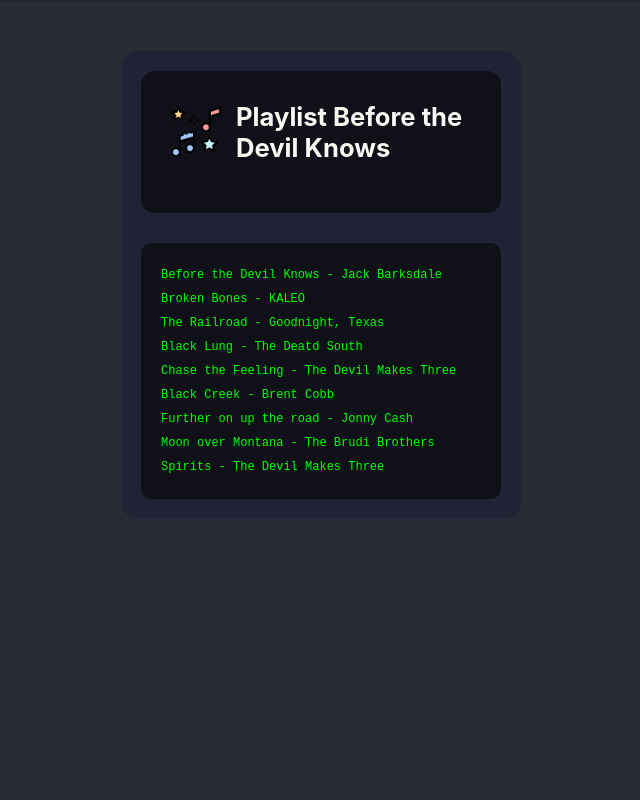
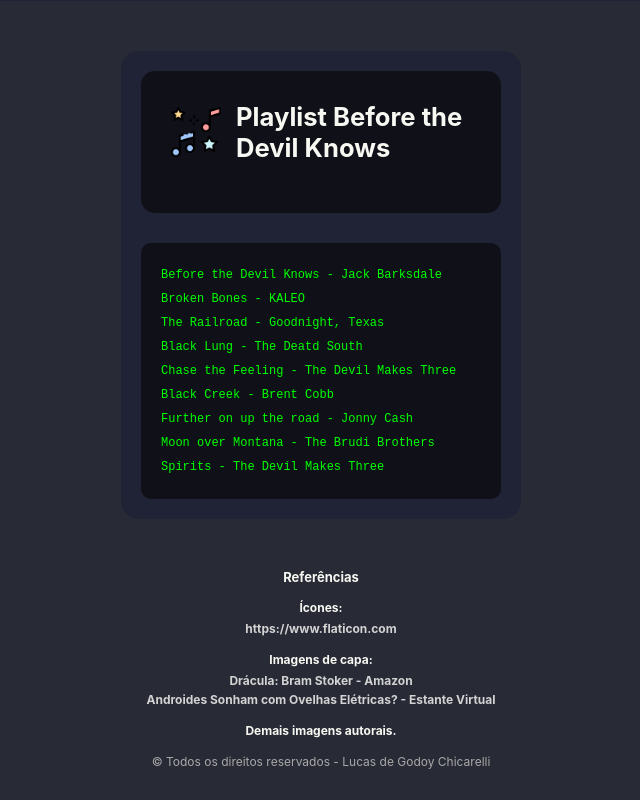
Before and after one commit to lucasgch/front-end, a plain HTML site: page 2026-08-04/index.html in a window 1280 px wide. Shown: the part 1156-1956 px from the top of the page, without its empty margins (319-959 px from the left). Before the commit the page ends 1725 px from the top, so only its background shows below. Drawn offline with Linux system fonts and the light colour scheme.

Commit message:
Adiciona rodapé do site

```diff
--- a/2026-08-04/index.html
+++ b/2026-08-04/index.html
@@ -5,7 +5,7 @@
     <meta charset="UTF-8">
     <meta name="viewport" content="width=device-width, initial-scale=1.0">
     <title>Página de Lucas Godoy</title>
-    <link rel="stylesheet" href="../style.css">
+    <link rel="stylesheet" href="style.css">
 </head>
 
 <body>
@@ -100,7 +100,43 @@
                     <li>Spirits - The Devil Makes Three</li>
                 </ul>
             </section>
+
         </main>
+
+        <footer>
+            <h5>Referências</h5>
+
+            <ul>
+                <li>Ícones:
+                    <ul>
+                        <li>
+                            <a href="https://www.flaticon.com" target="_blank">https://www.flaticon.com</a></p>
+                        </li>
+                    </ul>
+                </li>
+            </ul>
+
+            <ul>
+                <li>Imagens de capa:
+                    <ul>
+                        <li>
+                            <a href="https://www.amazon.com.br/Dr%C3%A1cula-Bram-Stoker-ebook/dp/B09NCDQ95K">Drácula: Bram Stoker - Amazon</a>
+                        </li>
+                        <li>
+                            <a href="https://www.estantevirtual.com.br/livro/androides-sonham-com-ovelhas-eletricas-trad-ronaldo-bressane-CLF-0866-000">Androides Sonham com Ovelhas Elétricas? - Estante Virtual</a>
+                        </li>
+                    </ul>
+                </li>
+            </ul>
+            <ul>
+                <li>
+                    Demais imagens autorais.
+                </li>
+            </ul>
+
+            <p id="copyright">&copy; Todos os direitos reservados - Lucas de Godoy Chicarelli</p>
+
+        </footer>
     </div>
 </body>
 
--- a/2026-08-04/style.css
+++ b/2026-08-04/style.css
@@ -249,3 +249,34 @@
   color: var(--dracula-pink);
   text-decoration: underline;
 }
+
+footer{
+  line-height: 1rem;
+  text-align: center;
+  font-size: smaller;
+
+  h5{
+    font-size: small;
+    margin-bottom: 15px;
+  }
+
+  ul{
+    margin-top: 5px;
+    margin-bottom: 15px;
+  }
+  ul > li {
+    font-weight: bold;
+  }
+  li{
+    margin-top: 3px;
+  }
+
+  a {
+    color: lightgray;
+  }
+
+  #copyright{
+    margin-top: 10px;
+    color: darkgrey;
+  }
+}
```
Also changed, not shown: 2026-07-31/readme.md, readme.md.
